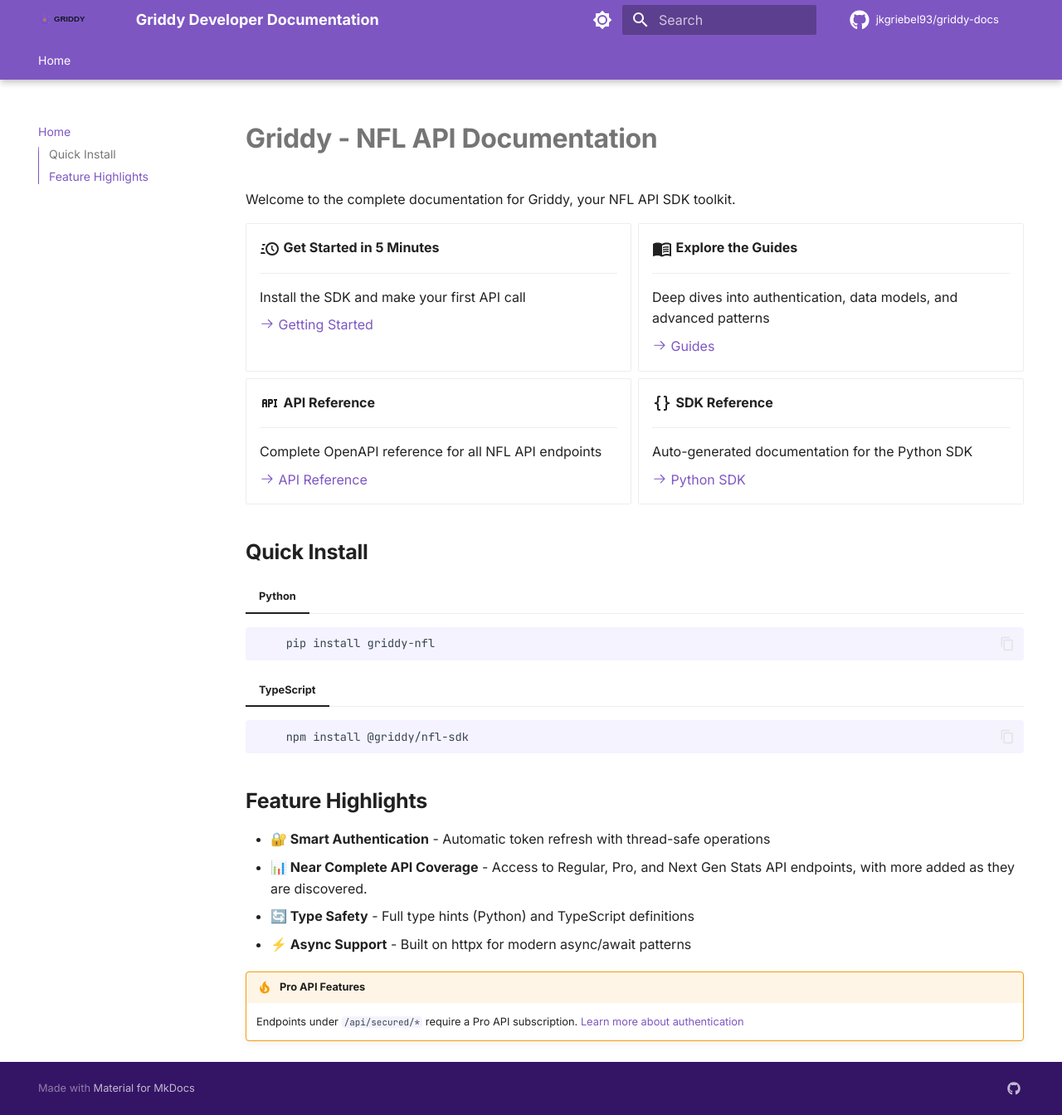
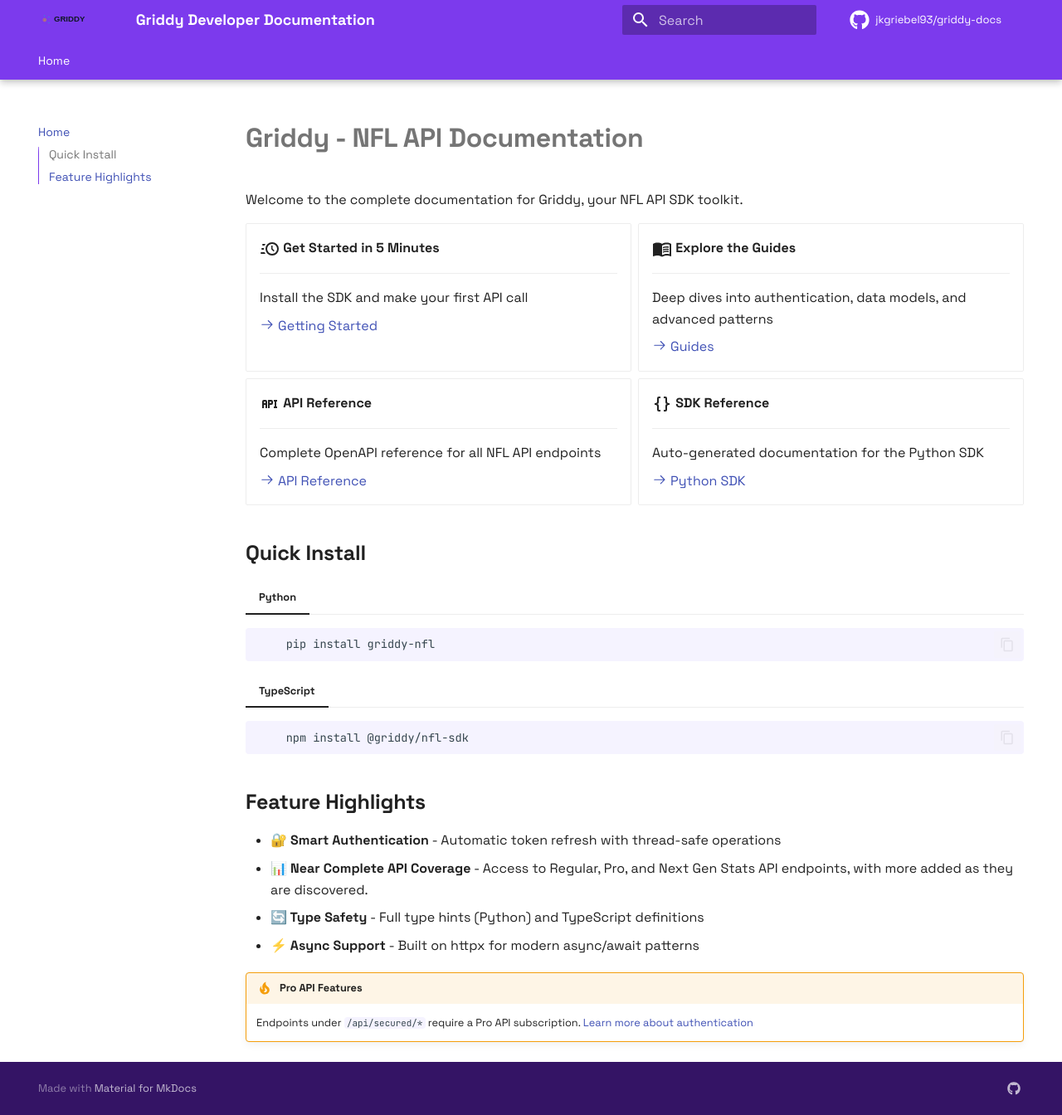
Before and after one commit to jkgriebel93/griddy-docs, an MkDocs documentation site: the page built from docs/docs/index.md, in a window 1280 px wide and 1344 px high. Shown: the whole window at 83% size. Built offline with MkDocs 1.6.1 and Material for MkDocs 9.7.7, drawn with Linux system fonts in a browser that asks for light colours; comment, search, counter and statistics services are not loaded; the version menu is left out.

Commit message:
Theming tweaks
Signed-off-by: John Griebel <jkgriebel93@gmail.com>

```diff
--- a/docs/docs/stylesheets/extra.css
+++ b/docs/docs/stylesheets/extra.css
@@ -1,5 +1,5 @@
 /* Griddy Electric Grid Color Palette */
-:root {
+[data-md-color-scheme="griddy"] {
   --md-primary-fg-color: #7C3AED;        /* Electric Purple */
   --md-primary-fg-color--light: #A78BFA;
   --md-primary-fg-color--dark: #5B21B6;
@@ -21,9 +21,10 @@
 .md-typeset h4,
 .md-typeset h5,
 .md-typeset h6 {
-  font-family: 'Space Grotesk', var(--md-text-font-family);
+    font-family: 'Space Grotesk', var(--md-text-font-family), serif;
   font-weight: 700;
 }
+
 
 /* Code blocks styling */
 .md-typeset code {
@@ -33,7 +34,7 @@
 
 /* mkdocstrings specific styling */
 .doc-heading {
-  font-family: 'Space Grotesk', var(--md-text-font-family);
+    font-family: 'Space Grotesk', var(--md-text-font-family), serif;
 }
 
 .doc-symbol-toc {
--- a/docs/mkdocs.yml
+++ b/docs/mkdocs.yml
@@ -11,25 +11,10 @@
   custom_dir: overrides/
 
   palette:
-    # Light Mode - Electric Grid palette
-    - media: "(prefers-color-scheme: light)"
-      scheme: default
-      primary: deep purple
-      accent: cyan
-      toggle:
-        icon: material/brightness-7
-        name: Switch to dark mode
-    # Dark Mode
-    - media: "(prefers-color-scheme: dark)"
-      scheme: slate
-      primary: deep purple
-      accent: cyan
-      toggle:
-        icon: material/brightness-4
-        name: Switch to light mode
+    scheme: griddy
 
   font:
-    text: Inter
+    text: Space Grotesk
     code: Jetbrains Mono
 
   features:
```
